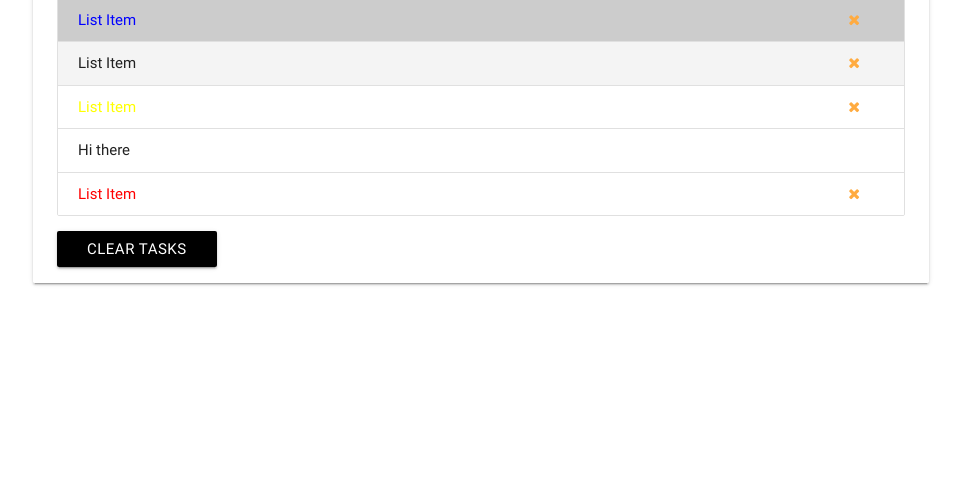
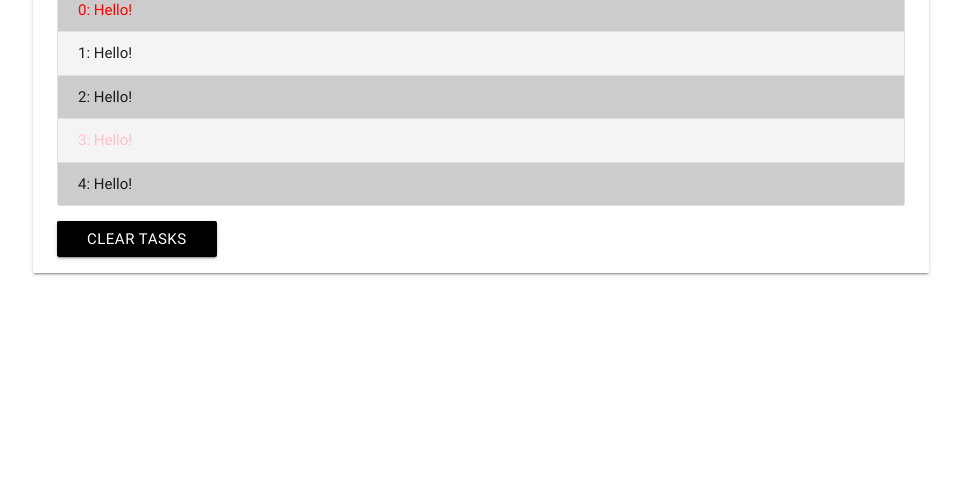
Before and after one commit to theWhiteFox/modern-js, a plain HTML site: page index.html in a window 1280 px wide. Shown: the part 311-800 px from the top of the page, without its empty margins (159-1120 px from the left). Drawn offline with nearby package versions, Linux system fonts and the light colour scheme.

Commit message:
:x: DOM selectors multiple elements :o:

```diff
--- a/app.js
+++ b/app.js
@@ -1,34 +1,59 @@
-// document.getElementById()
+(function() {
+  "use strict";
 
-console.log(document.getElementById('task-title'));
+  // document get elements by class name
+  const items = document.getElementsByClassName("collection-item");
+  items[0].style.color = "red";
+  items[3].textContent = "HELLO!";
+  console.log(items);
+  console.log(items[0]);
 
-// get stuff from the element
-console.log(document.getElementById('task-title').id);
-console.log(document.getElementById('task-title').className);
+  const listItems = document
+    .querySelector("ul")
+    .getElementsByClassName("collection-item");
 
-const taskTitle = document.getElementById('task-title');
+  console.log(listItems);
 
-// change styling
-taskTitle.style.background = '#333';
-taskTitle.style.color = '#fff';
-taskTitle.style.padding = '5px';
-// document.getElementById('task-title').style.display = 'none';
+  // get elements by tag name just the text in li
+  let lis = document.getElementsByTagName("span");
+  lis[1].style.color = "blue";
+  lis[3].textContent = "GOODBYE!";
+  console.log(lis);
+  console.log(lis[0]);
 
-// change content
-taskTitle.textContent = 'Task List';
-taskTitle.innerText = 'My Tasks';
-taskTitle.innerHTML = '<span style="color:red">Task List</span>';
+  let lis1 = document.getElementsByTagName("li");
+  // convert lis to Array
+  lis1 = Array.from(lis1);
 
-// document.querySelector()
-console.log(document.querySelector('#task-title'));
-console.log(document.querySelector('.card-title'));
-console.log(document.querySelector('h5'));
+  lis1.reverse();
 
-document.querySelector('li').style.color = 'red';
-document.querySelector('ul li').style.color = 'blue';
+  lis1.forEach((li, index) => {
+    console.log(li.className);
+    li.textContent = `${index}: Hello`;
+  });
 
-document.querySelector('li:last-child').style.color = 'red';
-document.querySelector('li:nth-child(3)').style.color = 'yellow';
-document.querySelector('li:nth-child(4)').textContent = 'Hi there';
-document.querySelector('li:nth-child(odd)').style.background = '#ccc';
-document.querySelector('li:nth-child(even)').style.background = '#f4f4f4';
+  lis1[1].style.color = "pink";
+  lis1[3].textContent = "Aha!";
+  console.log(lis);
+  console.log(lis[1]);
+
+  // query selector all
+  const items2 = document.querySelectorAll("ul.collection li.collection-item");
+
+  items2.forEach((item, index) => {
+    item.textContent = `${index}: Hello!`;
+  });
+
+  const liOdd = document.querySelectorAll('li:nth-child(odd)');
+  const liEven = document.querySelectorAll('li:nth-child(even)');
+
+  liOdd.forEach(li => {
+      li.style.background = '#ccc';
+  });
+
+  for(let i = 0; i < liEven.length; i++) {
+      liEven[i].style.background = '#f4f4f4';
+  }
+
+  console.log(items2);
+})();
--- a/index.html
+++ b/index.html
@@ -31,31 +31,31 @@
                         <h5 id="task-title">Tasks</h5>
                         <ul class="collection">
                             <li class="collection-item">
-                                List Item
+                                <span> List Item </span>
                                 <a href="#" class="delete-item secondary-content">
                                     <i class="fa fa-remove"></i>
                                 </a>
                             </li>
                             <li class="collection-item">
-                                List Item
+                                <span> List Item </span>
                                 <a href="#" class="delete-item secondary-content">
                                     <i class="fa fa-remove"></i>
                                 </a>
                             </li>
                             <li class="collection-item">
-                                List Item
+                                <span> List Item </span>
                                 <a href="#" class="delete-item secondary-content">
                                     <i class="fa fa-remove"></i>
                                 </a>
                             </li>
                             <li class="collection-item">
-                                List Item
+                                <span> List Item </span>
                                 <a href="#" class="delete-item secondary-content">
                                     <i class="fa fa-remove"></i>
                                 </a>
                             </li>
                             <li class="collection-item">
-                                List Item
+                                <span> List Item </span>
                                 <a href="#" class="delete-item secondary-content">
                                     <i class="fa fa-remove"></i>
                                 </a>
@@ -71,7 +71,7 @@
 
     <script src="https://code.jquery.com/jquery-3.3.1.min.js" integrity="sha256-FgpCb/KJQlLNfOu91ta32o/NMZxltwRo8QtmkMRdAu8="
         crossorigin="anonymous"></script>
-        <script src="https://cdnjs.cloudflare.com/ajax/libs/materialize/0.100.2/js/materialize.min.js"></script>
+    <script src="https://cdnjs.cloudflare.com/ajax/libs/materialize/0.100.2/js/materialize.min.js"></script>
 
     <script src="app.js"></script>
 </body>
```
Also changed, not shown: 2 other files.
